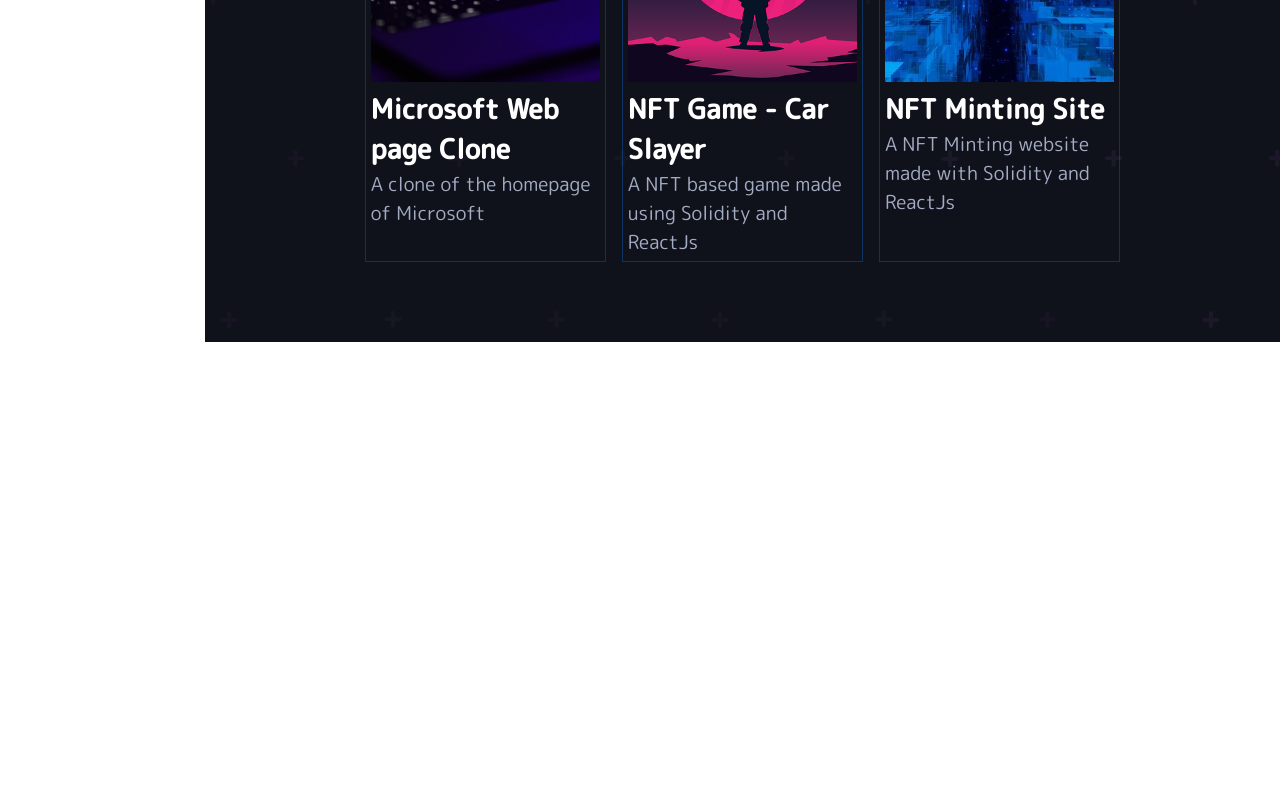
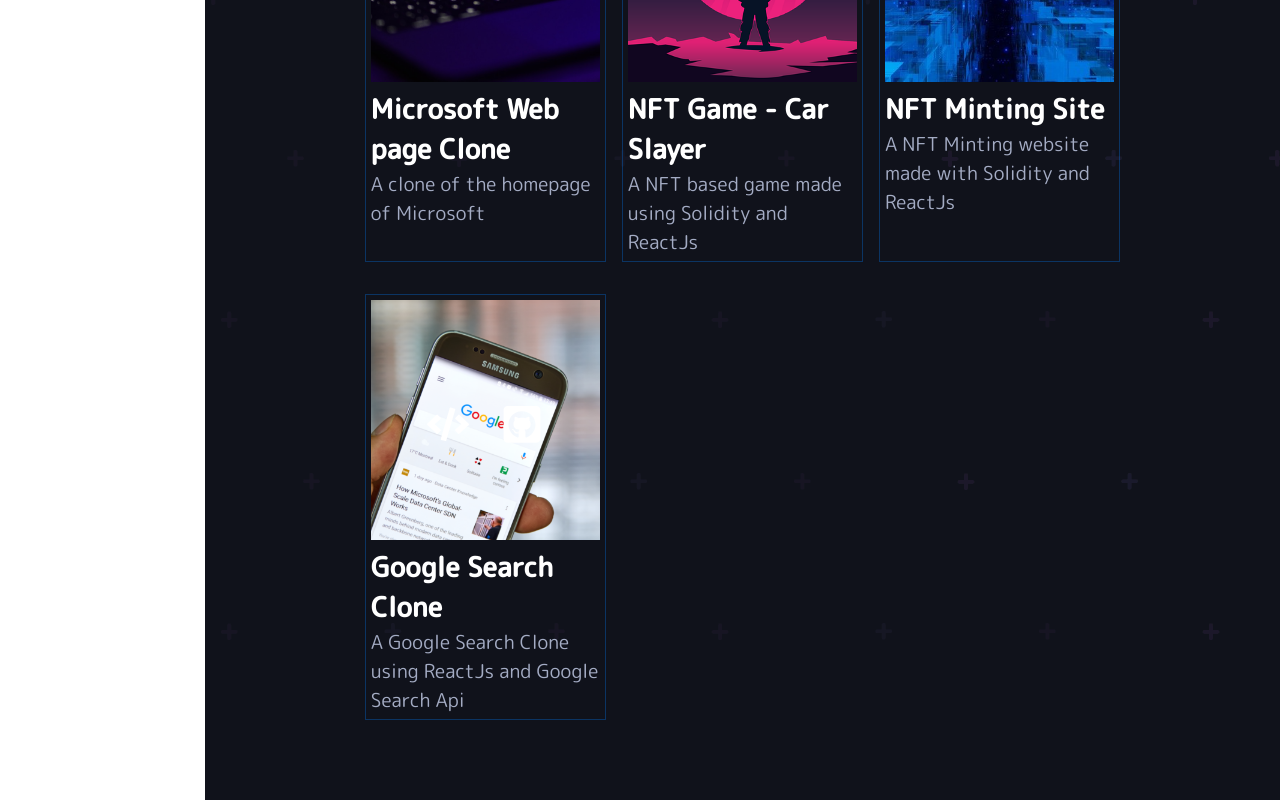
Before and after one commit to haroldcristopher/Harold_Portfolio, a React (Create React App) app: page /project in a window 1280 px wide. Shown: the part 1450-2250 px from the top of the page. Before the commit the page ends 1792 px from the top, so only its background shows below. Built offline with nearby package versions, Linux system fonts and the light colour scheme.

Commit message:
added google search clone project

```diff
--- a/src/components/AllProjects.js
+++ b/src/components/AllProjects.js
@@ -7,6 +7,7 @@
 import port7 from '../images/landing_page.jpg';
 import port8 from '../images/nft-game.png';
 import port9 from '../images/nft.jpg';
+import port10 from '../images/browser.png';
 import { FaGithubSquare, FaCode } from 'react-icons/fa';
 
 const projects = [
@@ -108,6 +109,17 @@
         image: port9,
         title: 'NFT Minting Site',
         description: 'A NFT Minting website made with Solidity and ReactJs'
+    },
+    {
+        id: 10,
+        category: 'React Js',
+        link1: 'https://goggle-clone-by-nirban.netlify.app/',
+        link2: 'https://github.com/nirban256/goggle-search-app',
+        icon1: <FaCode size={42} color='white' />,
+        icon2: <FaGithubSquare size={42} color='white' />,
+        image: port10,
+        title: 'Google Search Clone',
+        description: 'A Google Search Clone using ReactJs and Google Search Api'
     }
 ]
 
```
Also changed, not shown: src/images/browser.png (added).
